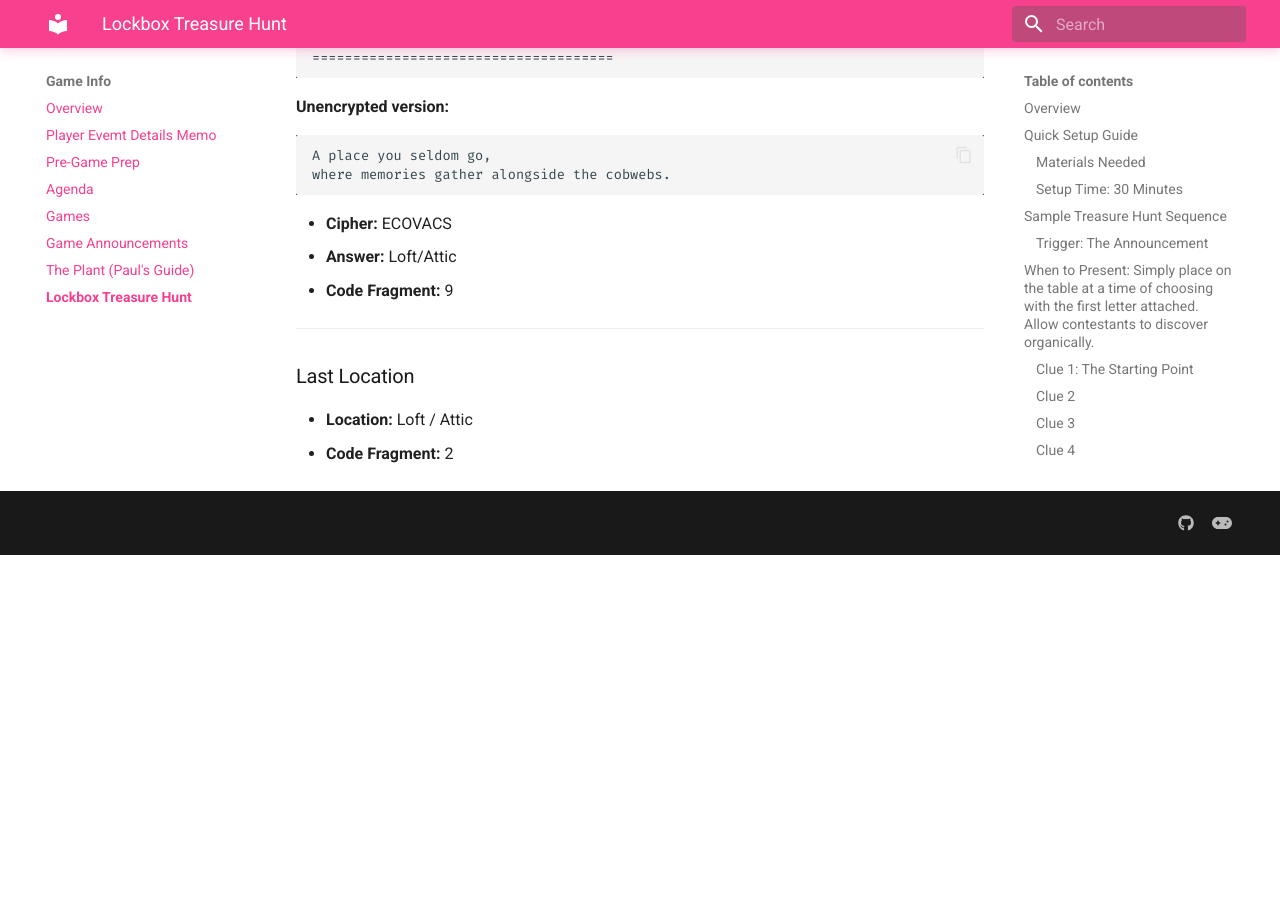
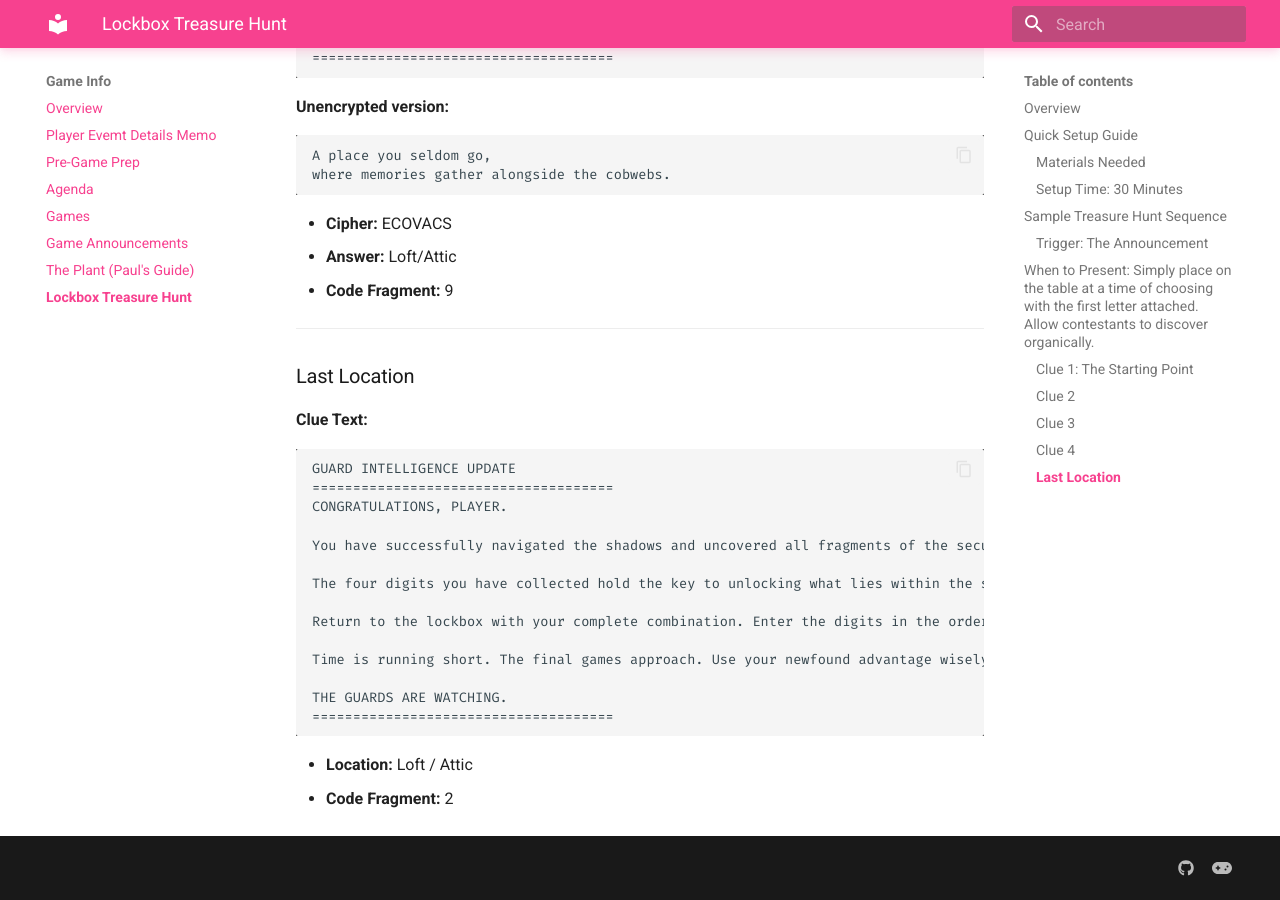
Before and after one commit to andrew-scorchsoft/squid-game, an MkDocs documentation site: the page built from docs/lockbox-treasure-hunt.md, in a window 1280 px wide and 900 px high, scrolled down 3635 px. Built offline with MkDocs 1.6.1 and Material for MkDocs 9.7.7, drawn with Linux system fonts in a browser that asks for light colours; before the commit the page ends 4190 px from its top, so only the background shows below that.

Commit message:
add success message to lockbox challenge

````diff
--- a/docs/lockbox-treasure-hunt.md
+++ b/docs/lockbox-treasure-hunt.md
@@ -167,5 +167,23 @@ where memories gather alongside the cobwebs.
 
 ### Last Location
 
+**Clue Text:**
+```
+GUARD INTELLIGENCE UPDATE
+=====================================
+CONGRATULATIONS, PLAYER.
+
+You have successfully navigated the shadows and uncovered all fragments of the security protocol. Your persistence in the face of uncertainty has proven you worthy of the ultimate test.
+
+The four digits you have collected hold the key to unlocking what lies within the secured lockbox. But remember - in these games, even victory comes with consequences. What awaits inside may change the balance of power among the remaining players.
+
+Return to the lockbox with your complete combination. Enter the digits in the order you discovered them, and claim what the Front Man has deemed you worthy to possess.
+
+Time is running short. The final games approach. Use your newfound advantage wisely.
+
+THE GUARDS ARE WATCHING.
+=====================================
+```
+
 - **Location:** Loft / Attic
 - **Code Fragment:** 2
````
